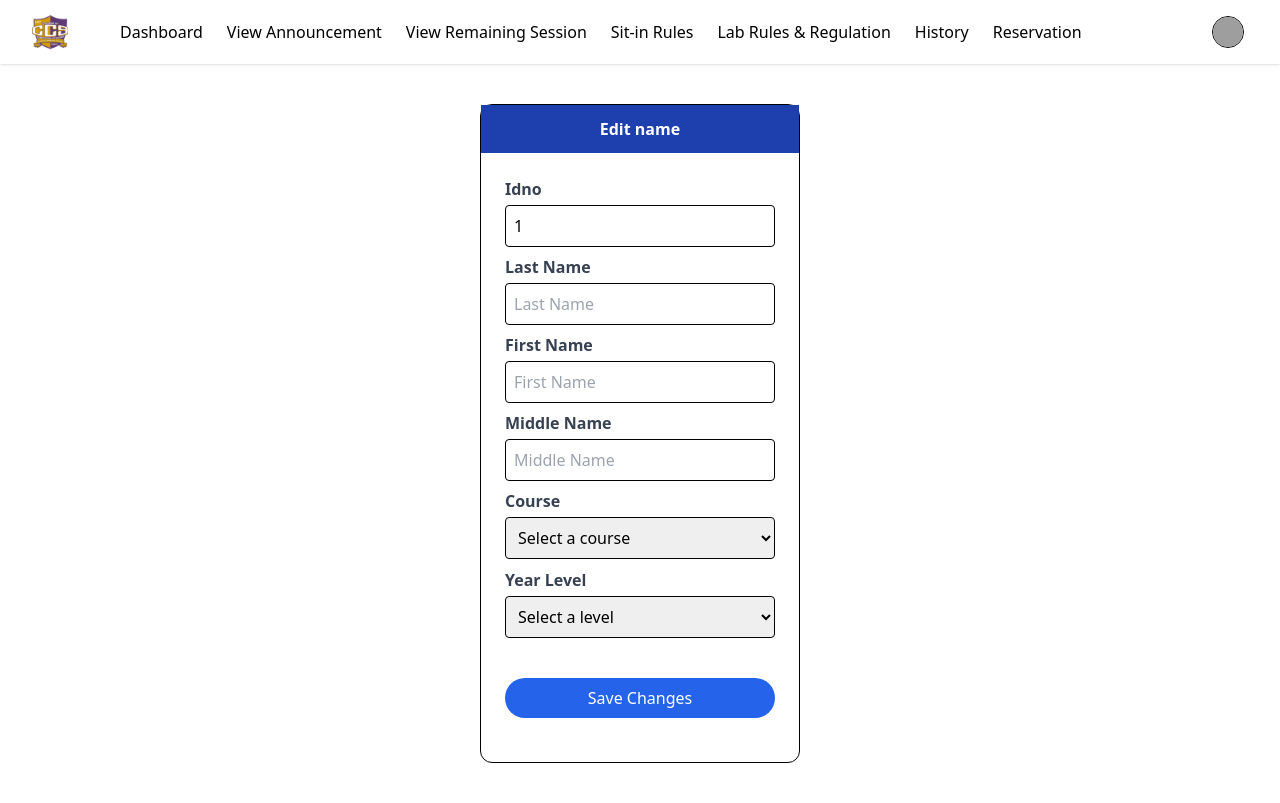
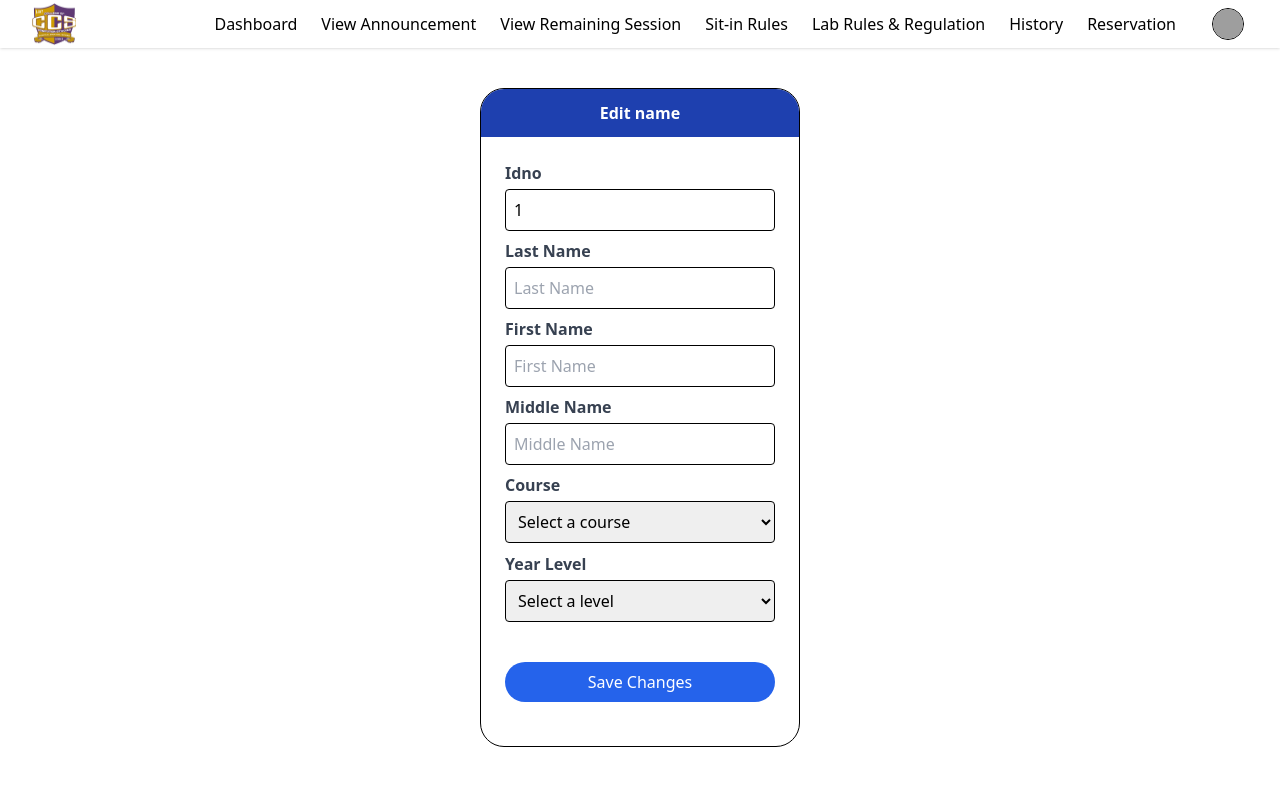
Before and after one commit to diann71/ccs-monitoring-system, a PHP site: page /name.php in a window 1280 px wide. After the commit the page ends 747 px from the top, so only its background shows below. Run offline with PHP 8.4, Linux system fonts and the light colour scheme; the visitor is signed in with stand-in values (Sample User, id 1); data that the repository does not hold is empty; some libraries are stand-ins or nearby versions; grey boxes are pictures that could not be loaded.

Commit message:
transfering the nav into the right side, adjusting the bg color of hover in full width, and adding some border radius in each box

```diff
--- a/name.php
+++ b/name.php
@@ -48,9 +48,9 @@ ob_end_flush(); // End output buffering
 </head>
 <body>
     <form action="name.php" method="post">
-            <div class=" grid place-items-center">
-                <div class="mt-10 mb-10 w-1/4 h-9/10 g-white border border-black border-solid rounded-xl">
-                    <div class="w-full bg-blue-800 py-3">
+            <div class=" grid place-items-center ">
+                <div class="mt-10 mb-10 w-1/4 h-9/10 border border-black rounded-3xl overflow-hidden">
+                    <div class="bg-blue-800 py-3">
                         <h1 class="w-full font-bold text-white text-center">Edit name</h1>
                     </div>
                     <div class="p-6">
--- a/nav.php
+++ b/nav.php
@@ -18,31 +18,36 @@
 <div class="min-h-full">
     <nav class="bg-white shadow">
         <div class="px-4 sm:px-6 lg:px-8">
-            <div class="flex h-16 items-center justify-between">
-                <!-- Logo & Navigation Links -->
+            <div class="flex items-center justify-between">
+                <!-- Logo -->
                 <div class="flex items-center">
                     <a href="#">
-                        <img src="images/ccs.png" alt="Logo" class="size-9">
+                        <img src="images/ccs.png" alt="Logo" class="size-11">
                     </a>
-                    <div class="hidden md:flex ml-10">
-                        <a href="dashboard.php" class="px-3 py-2 text-base font-medium text-black hover:bg-blue-800 hover:text-white transition duration-300">Dashboard</a>
-                        <a href="#" class="px-3 py-2 text-base font-medium text-black hover:bg-blue-800 hover:text-white transition duration-300">View Announcement</a>
-                        <a href="#" class="px-3 py-2 text-base font-medium text-black hover:bg-blue-800 hover:text-white transition duration-300">View Remaining Session</a>
-                        <a href="#" class="px-3 py-2 text-base font-medium text-black hover:bg-blue-800 hover:text-white transition duration-300">Sit-in Rules</a>
-                        <a href="#" class="px-3 py-2 text-base font-medium text-black hover:bg-blue-800 hover:text-white transition duration-300">Lab Rules & Regulation</a>
-                        <a href="#" class="px-3 py-2 text-base font-medium text-black hover:bg-blue-800 hover:text-white transition duration-300">History</a>
-                        <a href="#" class="px-3 py-2 text-base font-medium text-black hover:bg-blue-800 hover:text-white transition duration-300">Reservation</a>
-                    </div>
                 </div>
 
+                <!-- Right side: Navigation Links and Profile Dropdown -->
+                <div class="flex items-center ml-auto">
+                    <!-- Navigation Links -->
+                    <div class="hidden md:flex">
+                        <a href="dashboard.php" class="flex items-center justify-center h-12 px-3 py-2 text-base font-medium text-black hover:bg-blue-800 hover:text-white transition duration-300 mr">Dashboard</a>
+                        <a href="#" class="flex items-center justify-center h-12 px-3 py-2 text-base font-medium text-black hover:bg-blue-800 hover:text-white transition duration-300">View Announcement</a>
+                        <a href="#" class="flex items-center justify-center h-12 px-3 py-2 text-base font-medium text-black hover:bg-blue-800 hover:text-white transition duration-300">View Remaining Session</a>
+                        <a href="#" class="flex items-center justify-center h-12 px-3 py-2 text-base font-medium text-black hover:bg-blue-800 hover:text-white transition duration-300">Sit-in Rules</a>
+                        <a href="#" class="flex items-center justify-center h-12 px-3 py-2 text-base font-medium text-black hover:bg-blue-800 hover:text-white transition duration-300">Lab Rules & Regulation</a>
+                        <a href="#" class="flex items-center justify-center h-12 px-3 py-2 text-base font-medium text-black hover:bg-blue-800 hover:text-white transition duration-300">History</a>
+                        <a href="#" class="flex items-center justify-center h-12 px-3 py-2 text-base font-medium text-black hover:bg-blue-800 hover:text-white transition duration-300 mr-5">Reservation</a>
+                    </div>
+
                 <!-- Profile Dropdown -->
-                <div class="relative">
-                    <button id="profileMenu" class="flex items-center rounded-full bg-black-200 p-1 focus:ring-2 focus:ring-white">
-                        <img class="size-8 rounded-full border border-black" src="uploads/<?php echo $profile_picture; ?>" alt="">
-                    </button>
-                    <div id="dropdownMenu" class="hidden absolute right-0 mt-2 w-32 rounded-md bg-white shadow-lg ring-1 ring-black/5">
-                        <a href="profile.php" class="block px-4 py-2 text-sm text-gray-700 hover:bg-blue-800 hover:text-white">Profile</a>
-                        <a href="logout.php" class="block px-4 py-2 text-sm text-gray-700 hover:bg-blue-800 hover:text-white">Sign out</a>
+                    <div class="hidden md:flex relative">
+                        <button id="profileMenu" class="flex items-center rounded-full bg-black-200 p-1 focus:ring-2 focus:ring-white">
+                            <img class="size-8 rounded-full border border-black" src="uploads/<?php echo $profile_picture; ?>" alt="">
+                        </button>
+                        <div id="dropdownMenu" class="hidden absolute right-0 mt-2 w-32 rounded-md bg-white shadow-lg ring-1 ring-black/5">
+                            <a href="profile.php" class="block px-4 py-2 font-medium text-sm text-gray-700 hover:bg-blue-800 hover:text-white">Profile</a>
+                            <a href="logout.php" class="block px-4 py-2 font-medium text-sm text-gray-700 hover:bg-blue-800 hover:text-white">Sign out</a>
+                        </div>
                     </div>
                 </div>
 
--- a/profile.php
+++ b/profile.php
@@ -37,7 +37,7 @@ if($row){
 </head>
 <body>
     <div class="mt-20 h-lvh place-items-center">
-    <div class="w-1/4 h-1/2 border-2 border-solid shadow-lg rounded-lg ">
+    <div class="w-1/4 h-1/2 border border-black shadow-lg rounded-3xl overflow-hidden">
         <div class="w-full bg-blue-800 py-3">
             <h1 class="w-full font-bold text-white text-center">Profile</h1>
         </div>
--- a/profilepic.php
+++ b/profilepic.php
@@ -49,7 +49,7 @@ ob_end_flush(); // End output buffering
 <body>
     <form action="name.php" method="post">
             <div class=" grid place-items-center">
-                <div class="mt-10 mb-10 w-1/4 h-9/10 g-white border border-black border-solid rounded-xl">
+                <div class="mt-10 mb-10 w-1/4 h-9/10 border border-black  rounded-3xl overflow-hidden">
                     <div class="w-full bg-blue-800 py-3">
                         <h1 class="w-full font-bold text-white text-center">Profile picture</h1>
                     </div>
--- a/username.php
+++ b/username.php
@@ -55,15 +55,14 @@ ob_end_flush(); // End output buffering
 <body>
     <form action="username.php" method="post">
             <div class=" grid place-items-center">
-                <div class="mt-10 mb-10 w-2/5 h-9/10 g-white border border-black border-solid rounded-xl">
+                <div class="mt-10 mb-10 w-1/3 h-3/4 border border-black border-solid rounded-3xl">
                     <div class="p-6">
-                        <h1 class="text-left font-bold text-xl pb-5">Name</h1>
 
                         <label class="block text-gray-700 font-bold pb-1 " >Username</label>
                         <input type="text" name="username" placeholder="Username" value="<?php echo $username ?>" class="w-full border border-black p-2 rounded focus:outline-none focus:ring-2 focus:ring-blue-400 mb-2" required>
 
                         <label class="block text-gray-700 font-bold pb-1 " >Password</label>
-                        <input type="password" name="password" placeholder="Password" value="<?php echo $password ?>" class="w-full border border-black p-2 rounded focus:outline-none focus:ring-2 focus:ring-blue-400 mb-2" required>
+                        <input type="password" name="password" placeholder="Password" value="<?php echo $password ?>" class="w-full border border-black p-2 rounded focus:outline-none focus:ring-2 focus:ring-blue-400 mb-5" required>
                         <div class="text-center">
                             <button type="submit" name="update" class=" block px-4 py-2 w-full mb-5 bg-blue-600 rounded-3xl text-white text-bold hover:bg-blue-700 cursor-pointer">
                                 Save Changes
```
Also changed, not shown: dashboard.php (+4 -4 lines), images/ccs.png.
